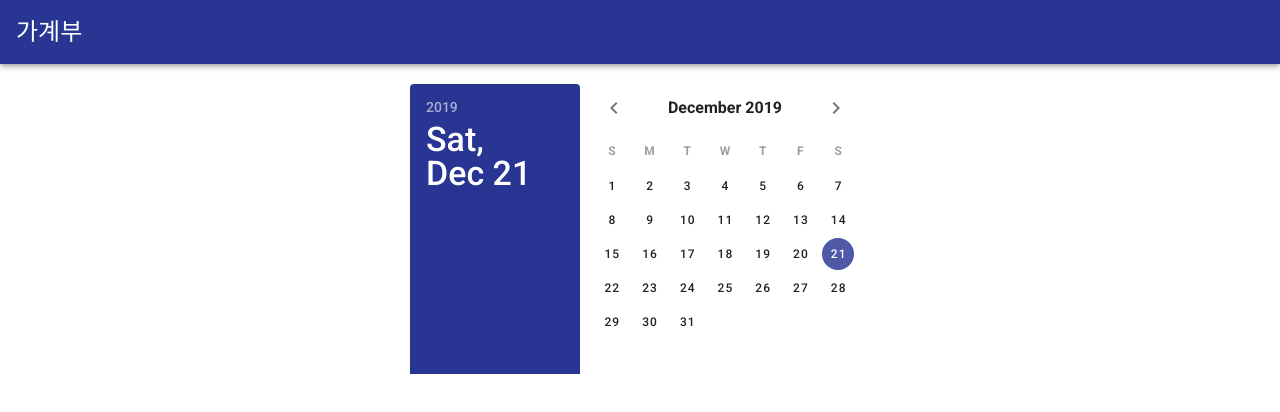
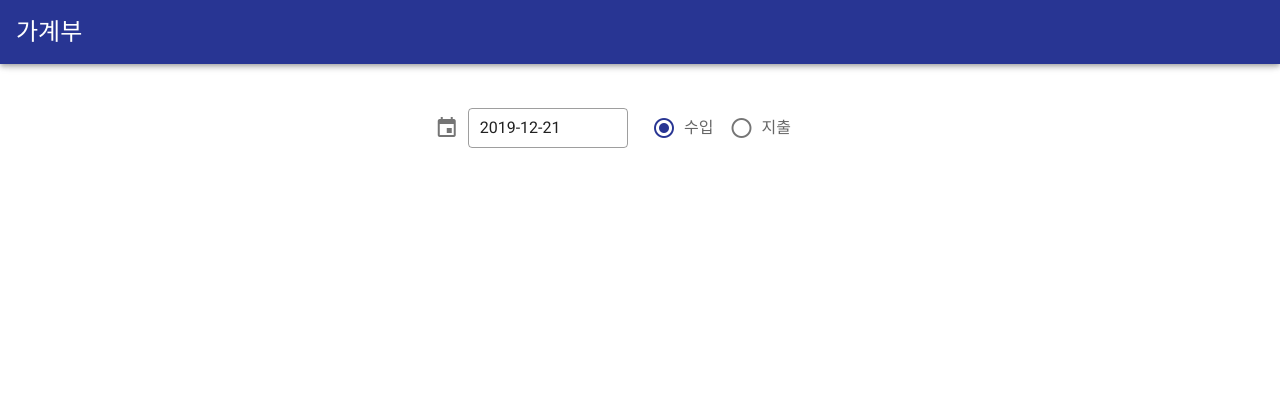
Before and after one commit to voiciphil/account-book, a Vue app in the folder frontend/: page / in a window 1280 px wide. Shown: the top 412 px of the page. Built offline with nearby package versions, Linux system fonts and the light colour scheme.

Commit message:
Modify date picker and add radio button

```diff
--- a/frontend/src/components/home/List.vue
+++ b/frontend/src/components/home/List.vue
@@ -4,12 +4,51 @@
       justify="center"
       class="mt-5"
     >
-      <v-date-picker
-        v-model="picker"
-        color="indigo darken-3"
-        landscape
-      >
-      </v-date-picker>
+      <v-col cols="2">
+        <v-menu
+          v-model="menu"
+          v-bind:close-on-content-click="false"
+          v-bind:nudge-right="40"
+          transition="scale-transition"
+          offset-y
+          min-width="290px"
+        >
+          <template v-slot:activator="{ on }">
+            <v-text-field
+              class="mt-3"
+              v-model="date"
+              prepend-icon="mdi-calendar"
+              readonly
+              outlined
+              dense
+              v-on="on"
+              color="indigo darken-3"
+            ></v-text-field>
+          </template>
+          <v-date-picker
+            v-model="date"
+            v-on:input="menu = false"
+            color="indigo darken-3"
+          ></v-date-picker>
+        </v-menu>
+      </v-col>
+      <v-col cols="2">
+        <v-radio-group
+          v-model="radio"
+          row
+        >
+          <v-radio
+            label="수입"
+            color="indigo darken-3"
+            value="0"
+          ></v-radio>
+          <v-radio
+            label="지출"
+            color="indigo darken-3"
+            value="1"
+          ></v-radio>
+        </v-radio-group>
+      </v-col>
     </v-row>
   </div>
 </template>
@@ -18,7 +57,9 @@
 export default {
   data() {
     return {
-      picker: new Date().toISOString().substr(0, 10),
+      date: new Date().toISOString().substr(0, 10),
+      menu: false,
+      radio: '0',
     };
   },
 };
```
